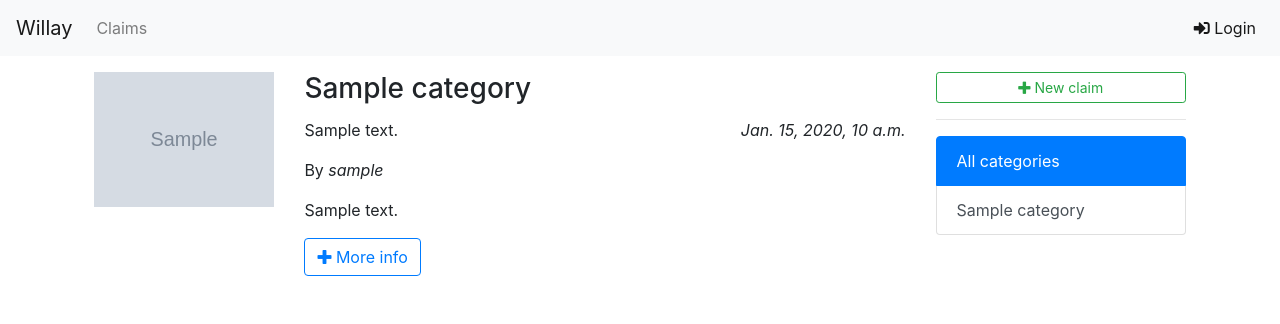
After one commit to erickgnavar/willay, a Django app: template willay/templates/claims/claim_list.html in a window 1280 px wide. The commit adds this page. Shown: the top 324 px of the page. Run offline with Django 3.2, Linux system fonts and the light colour scheme; tables that the repository leaves empty hold one stand-in row (values such as "Sample post"); the template is opened without the code that fills it: values that come from a table or form of the project are taken from there, most other values are stand-ins (such as "Sample title", 1, 10 or a date in 2020); grey boxes marked "Sample" are stand-in pictures; parts of the project's set-up code (start-up, migrations or seed data) failed here and were passed over; some libraries are stand-ins or nearby versions.

Commit message:
Add claims app
* Add claim register page
* Add claim listing page
* Add claim detail page

```diff
--- a/config/settings/base.py
+++ b/config/settings/base.py
@@ -57,6 +57,7 @@ THIRD_PARTY_APPS = [
 LOCAL_APPS = [
     'willay.common',
     'willay.users',
+    'willay.claims',
 ]
 
 INSTALLED_APPS = DJANGO_APPS + THIRD_PARTY_APPS + LOCAL_APPS
--- a/config/urls.py
+++ b/config/urls.py
@@ -24,5 +24,6 @@ urlpatterns = [
     path('admin/', admin.site.urls),
     path('accounts/', include('allauth.urls')),
     path('', include('willay.users.urls', namespace='auth')),
-    path('', TemplateView.as_view(template_name='home.html')),
+    path('', include('willay.claims.urls', namespace='claims')),
+    path('', TemplateView.as_view(template_name='home.html'), name='home'),
 ]
--- a/requirements/base.txt
+++ b/requirements/base.txt
@@ -5,3 +5,4 @@ django-model-utils==3.1.1
 python-dateutil==2.6.1
 django-filter==1.1.0
 django-allauth==0.35.0
+Pillow==5.1.0
--- /dev/null
+++ b/willay/claims/apps.py
@@ -0,0 +1,5 @@
+from django.apps import AppConfig
+
+
+class ClaimsConfig(AppConfig):
+    name = 'claims'
--- /dev/null
+++ b/willay/claims/models.py
@@ -0,0 +1,50 @@
+from django.conf import settings
+from django.contrib.gis.db import models
+from django.utils import timezone
+from django.utils.translation import ugettext_lazy as _
+from model_utils.models import TimeStampedModel
+
+
+class Category(TimeStampedModel):
+
+    name = models.CharField(_('Name'), max_length=50)
+
+    class Meta:
+        verbose_name = _('Category')
+        verbose_name_plural = _('Categories')
+        default_related_name = 'categories'
+        ordering = ('name',)
+
+    def __str__(self):
+        return self.name
+
+
+class Claim(TimeStampedModel, models.Model):
+
+    category = models.ForeignKey('Category', on_delete=models.CASCADE)
+    user = models.ForeignKey(
+        settings.AUTH_USER_MODEL,
+        null=True,
+        blank=True,
+        on_delete=models.SET_NULL,
+    )
+
+    address = models.CharField(_('Address'), max_length=200)
+    point = models.PointField(_('Point'), null=True, blank=True)
+    date = models.DateTimeField(_('Date'), default=timezone.now)
+    description = models.TextField(_('Description'))
+    photo = models.ImageField(
+        _('Photo'),
+        upload_to='claims/claim/photo/%Y/%m/%d/',
+        null=True,
+        blank=True,
+    )
+
+    class Meta:
+        verbose_name = _('Claim')
+        verbose_name_plural = _('Claims')
+        default_related_name = 'claims'
+        ordering = ('-date',)
+
+    def __str__(self):
+        return f'{self.address} - {self.date}'
--- /dev/null
+++ b/willay/claims/urls.py
@@ -0,0 +1,12 @@
+from django.urls import path
+
+from . import views
+
+
+app_name = 'claims'
+
+urlpatterns = [
+    path('claims/', views.ClaimListView.as_view(), name='claim-list'),
+    path('claims/create/', views.ClaimCreateView.as_view(), name='claim-create'),
+    path('claims/<int:id>/', views.ClaimDetailView.as_view(), name='claim-detail'),
+]
--- a/willay/templates/base.html
+++ b/willay/templates/base.html
@@ -17,15 +17,15 @@
   </head>
   <body>
     <nav class="navbar navbar-expand-lg navbar-light bg-light">
-      <a class="navbar-brand" href="#">Willay</a>
+      <a class="navbar-brand" href="{% url 'home' %}">Willay</a>
       <button class="navbar-toggler" type="button" data-toggle="collapse" data-target="#navbarSupportedContent" aria-controls="navbarSupportedContent" aria-expanded="false" aria-label="Toggle navigation">
         <span class="navbar-toggler-icon"></span>
       </button>
 
       <div class="collapse navbar-collapse" id="navbarSupportedContent">
         <ul class="navbar-nav mr-auto">
-          <li class="nav-item active">
-            <a class="nav-link" href="#">Home <span class="sr-only">(current)</span></a>
+          <li class="nav-item">
+            <a class="nav-link" href="{% url 'claims:claim-list' %}">{% trans 'Claims' %}</a>
           </li>
         </ul>
         <ul class="navbar-nav float-lg-right">
--- /dev/null
+++ b/willay/templates/claims/claim_list.html
@@ -0,0 +1,58 @@
+{% extends 'base.html' %}
+{% load i18n %}
+{% block content %}
+  <div class="row">
+    <div class="col-md-9">
+      {% for claim in claims %}
+      <div class="row">
+        <div class="col-md-3">
+          {% if claim.photo.name %}
+          <img src="{{ claim.photo.url }}" alt="" width="100%" />
+          {% else %}
+          <!--TODO: put a default image-->
+          {% endif %}
+        </div>
+        <div class="col-md-9">
+          <h3 class="card-title">{{ claim.category.name }}</h3>
+          <p>
+            {{ claim.address }} <i class="float-right">{{ claim.date }}</i>
+          </p>
+          {% if claim.user %}
+          <p>
+            {% trans 'By' %} <i>{{ claim.user.username }}</i>
+          </p>
+          {% endif %}
+          <p>
+            {{ claim.description }}
+          </p>
+          <a href="{% url 'claims:claim-detail' claim.id %}" class="btn btn-outline-primary">
+            <i class="fas fa-plus"></i>
+            {% trans 'More info' %}
+          </a>
+        </div>
+      </div>
+      <br/>
+      {% endfor %}
+    </div>
+    <div class="col-md-3">
+      <a class="btn btn-sm btn-block btn-outline-success" href="{% url 'claims:claim-create' %}">
+        <i class="fas fa-plus"></i>
+        {% trans 'New claim' %}
+      </a>
+      <hr/>
+      <div class="list-group">
+        <a href="?" class="list-group-item list-group-item-action {% if not request.GET.category %}active{% endif %}">
+          {% trans 'All categories' %}
+        </a>
+        {% for category in categories %}
+        <a href="?category={{ category.id }}" class="list-group-item list-group-item-action {% if request.GET.category == category.id|stringformat:'s' %}active{% endif %}">
+          {{ category.name }}
+        </a>
+        {% endfor %}
+      </div>
+    </div>
+    <div class="col-md-12">
+      {% include '_pagination.html' %}
+    </div>
+  </div>
+{% endblock content %}
```
Also changed, not shown: willay/claims/admin.py (added, +18 -0 lines), willay/claims/filters.py (added, +12 -0 lines), willay/claims/forms.py (added, +24 -0 lines), willay/claims/tests/test_views.py (added, +107 -0 lines), willay/claims/views.py (added, +52 -0 lines), willay/templates/claims/claim_create.html (added, +29 -0 lines), willay/templates/claims/claim_detail.html (added, +34 -0 lines), willay/claims/__init__.py (added), willay/claims/migrations/0001_initial.py (added), willay/claims/migrations/__init__.py (added), willay/claims/tests/__init__.py (added).
